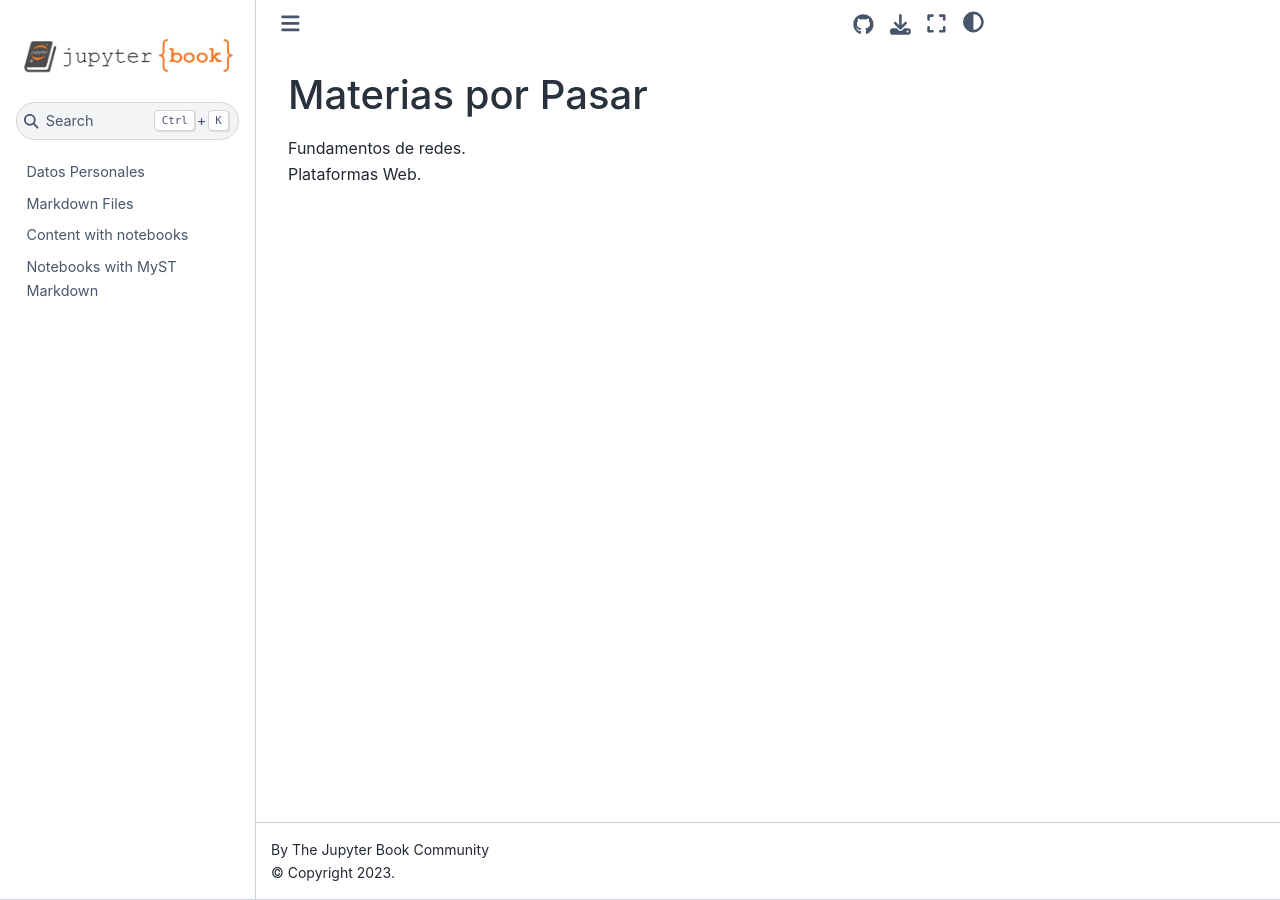
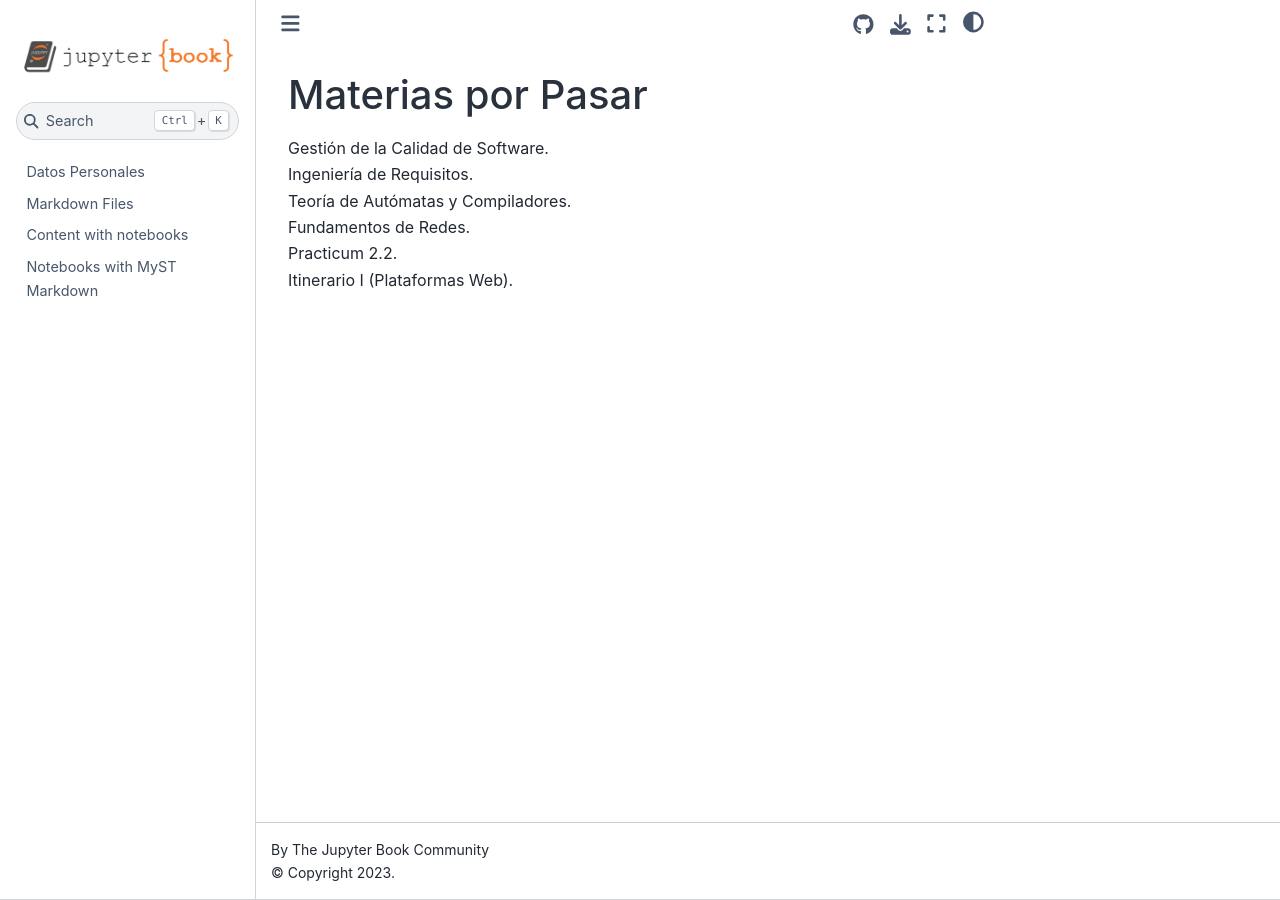
Before and after one commit to raul8005/PlaraformaWeb, a Jupyter Book: the page built from MateriasPorPasar.md, in a window 1280 px wide. Built offline with Jupyter Book 1.0.4 settings and Sphinx 7.4.7 and the Sphinx Book theme 1.1.4, drawn with Linux system fonts in a browser that asks for light colours.

Commit message:
Update MateriasPorPasar.md

```diff
--- a/MateriasPorPasar.md
+++ b/MateriasPorPasar.md
@@ -1,3 +1,9 @@
 # Materias por Pasar
- Fundamentos de redes.
- Plataformas Web.
+
+
+Gestión de la Calidad de Software.
+Ingeniería de Requisitos.
+Teoría de Autómatas y Compiladores.
+Fundamentos de Redes.
+Practicum 2.2.
+Itinerario I (Plataformas Web).
```
